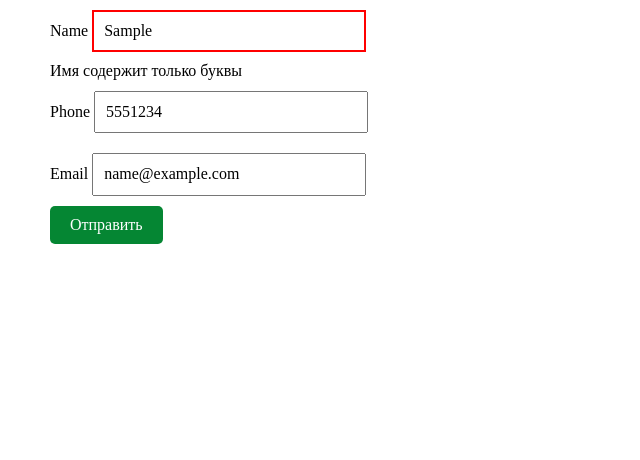
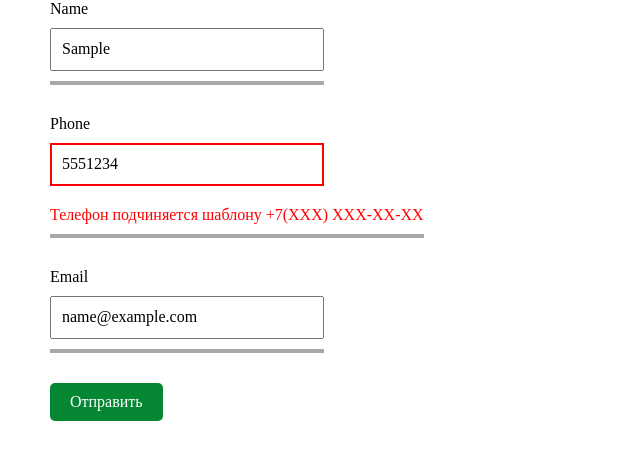
Before and after one commit to Susgriv/advanced_JS, a plain HTML site: page lesson-4/Validator/index.html in a window 1280 px wide. Both pictures are taken after typing "Sample", "5551234", "name@example.com" into the empty fields and a click on the button "Отправить". Shown: the whole page, without its empty margins (0-640 px from the left). Drawn offline with Linux system fonts and the light colour scheme.

Commit message:
lesson-4

```diff
--- a/lesson-4/Validator/index.html
+++ b/lesson-4/Validator/index.html
@@ -7,29 +7,32 @@
   <link rel="stylesheet" href="style.css">
 </head>
 <body>
-<form action="#" id="form" class="form">
-  <div>
-    <label> Name
-      <input class="input" type="text" name="name" id="name">
+<form action="#" class="form">
+  <div class="wrp">
+    <label class="label"> Name <br>
+      <input class="input" type="text" name="name">
     </label>
   </div>
-  <div>
-    <label> Phone
-      <input class="input" type="tel" name="Phone" id="Phone">
+  <br>
+  <div class="wrp">
+    <label> Phone <br>
+      <input class="input" type="tel" name="phone">
     </label>
   </div>
-  <div>
-    <label> Email
-      <input class="input" type="email" name="email" id="email">
+  <br>
+  <div class="wrp">
+    <label> Email <br>
+      <input class="input" type="email" name="email">
     </label>
   </div>
-  <button id="val-btn" class="btn">Отправить</button>
+  <br>
+  <button class="btn">Отправить</button>
 </form>
 <script src="main.js"></script>
 <script>
   window.onload = () => {
     document.querySelector('.form').addEventListener('submit' , e => {
-      let valid = new Validator('form');
+      let valid = new Validator('form');  //  Новый экземпляр класса Validator
       if(!valid.valid) {
         e.preventDefault();
       }
--- a/lesson-4/Validator/main.js
+++ b/lesson-4/Validator/main.js
@@ -1,63 +1,65 @@
 class Validator {
   constructor(form) {
     this.patterns = {
-            name: /^[a-zа-яё]+$/,
-            phone: /^\+7\(\d{3}\)\d{3} \d{2}-\d{2}$/,
+      name: /^[a-zA-zа-яёА-яЁ]+$/i,
+      phone: /^\+7\(\d{3}\)\s\d{3}\-\d{2}\-\d{2}$/,
       email: /^[\w.-]+@[\w.-]+\.[a-z]{2,4}$/i
     }
     this.errors = {
       name: 'Имя содержит только буквы',
-            phone: 'Телефон подчиняется шаблону +7(000)000-0000',
+      phone: 'Телефон подчиняется шаблону +7(XXX) XXX-XX-XX',
       email: 'E-mail выглядит как mymail@mail.ru, или my.mail@mail.ru, или my-mail@mail.ru'
     };
-        this.errorClass = 'error-msg';
+    this.errorClass = 'error-mgs';
     this.form = form;
     this.valid = false;
     this._validateForm();
   }
-    validate(regexp, value){
-        regexp.test(value)
+
+  _validateForm() {
+    const formEL = this.form;
+    let errors = [...document.querySelector(formEL).querySelectorAll(`.${this.errorClass}`)];
+    for (let error of errors) {
+      error.remove();
     }
 
-    _validateForm(){
-        let errors = [...document.getElementById(this.form).querySelectorAll(`.${this.errorClass}`)];
-        for (let error of errors){
-            error.remove();
-        }
-        let formFields = [...document.getElementById(this.form).getElementsByTagName('input')];
-        for (let field of formFields){
+    let formFields = [...document.querySelector(formEL).querySelectorAll('.input')];
+    for (let field of formFields) {
       this._validate(field);
     }
-        if(![...document.getElementById(this.form).querySelectorAll('.invalid')].length){
-            this.valid = true;
+    if([...document.querySelector(formEL).querySelectorAll('.invalid')].length) {
+      return;
+    }this.valid = true;
   }
-    }
-    _validate(field){
-        if(this.patterns[field.name]){
-            if(!this.patterns[field.name].test(field.value)){
+
+  _validate(field) {
+    if (this.patterns[field.name]) {
+      if (!this.patterns[field.name].test(field.value)) {
         field.classList.add('invalid');
         this._addErrorMsg(field);
         this._watchField(field);
       }
     }
   }
-    _addErrorMsg(field){
-        let error = `<div class="${this.errorClass}">${this.errors[field.name]}</div> `;
+
+  _addErrorMsg(field) {
+    let error = `<div class="${this.errorClass}">${this.errors[field.name]}</div>`;
     field.parentNode.insertAdjacentHTML('beforeend', error);
   }
-    _watchField(field){
+
+  _watchField(field) {
     field.addEventListener('input', () => {
       let error = field.parentNode.querySelector(`.${this.errorClass}`);
-            if(this.patterns[field.name].test(field.value)){
+      if (this.patterns[field.name].test(field.value)) {
         field.classList.remove('invalid');
         field.classList.add('valid');
-                if(error){
+        if (error) {
           error.remove();
         }
       } else {
         field.classList.remove('valid');
         field.classList.add('invalid');
-                if(!error){
+        if (!error) {
           this._addErrorMsg(field);
         }
       }
--- a/lesson-4/Validator/style.css
+++ b/lesson-4/Validator/style.css
@@ -29,3 +29,8 @@
 .valid {
     border: 2px solid green;
 }
+.wrp {
+    display: inline-block;
+    border-bottom: 4px solid #a9a9a9;
+    margin-bottom: 30px;
+}
```
Lines whose indentation alone changed are shown as unchanged.
